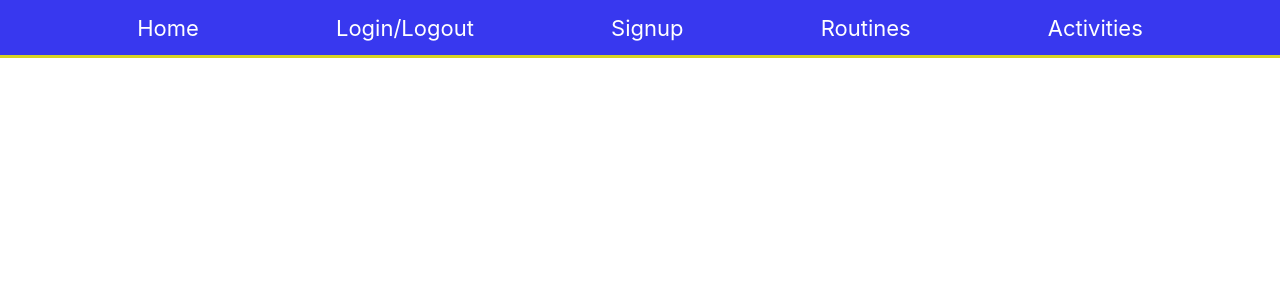
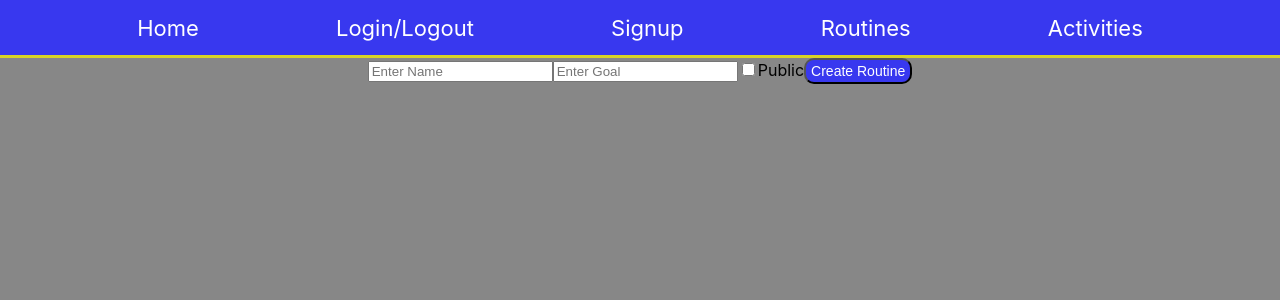
Before and after one commit to RLjumber/FitnessTrackerFrontend, a React (Create React App) app: page /myroutines in a window 1280 px wide. Shown: the top 300 px of the page. Built offline with nearby package versions, Linux system fonts and the light colour scheme.

Commit message:
add routine now working

```diff
--- a/src/App.js
+++ b/src/App.js
@@ -96,7 +96,14 @@ function App() {
             />
           </Route>
 
-          <Route exact path={"/:username/routines"}
+          <Route exact path = {"/myroutines"}>
+            <MyRoutines
+              BASE_URL={BASE_URL}
+              jwt={jwt}
+              />
+          </Route>
+
+          {/* <Route exact path={"/:username/routines"}
             render={
               (routeProps) => {
                 const {
@@ -115,7 +122,7 @@ function App() {
                 );
               }
             }
-          />
+          /> */}
 
         </Switch>
       </Router>
--- a/src/components/AddRoutine.js
+++ /dev/null
@@ -1,58 +0,0 @@
-import React, { useState } from 'react';
-import { Link } from "react-router-dom";
-import buttonStyles from './button.module.css';
-import styles from './Routines.module.css';
-
-const AddRoutine = (props) => {
-      const jwt = props.jwt;
-      const BASE_URL = props.BASE_URL;
-      const [goal, setGoal] = useState('');
-      const [name, setName] = useState('');
-
-      async function addRoutine() {
-            try {
-
-                  const response = await fetch(
-                        `${BASE_URL}/myroutines`, {
-                        method: "POST",
-                        headers: {
-                              "Content-Type": "application/json",
-                              "Authorization": `Bearer ${jwt}`,
-                        },
-                        body: JSON.stringify({
-                              name: name,
-                              description: description
-                        }),
-                  }
-                  );
-
-                  const json = await response.json();
-                  if (json.error) {
-                        alert(json.error);
-                  }
-            } catch (error) {
-                  console.error(error);
-            }
-      }
-
-      return (
-            <form className={styles.container} onSubmit={(e) => {
-                  setName('');
-                  setDescription('');
-                  e.preventDefault();
-            }}>
-                  <div className={styles.input_all}>
-                        <input className={styles.input}
-                              placeholder='Enter Name'
-                              onChange={(e) => setName(e.target.value)} />
-                        <input className={styles.input}
-                              placeholder='Enter Goal'
-                              onChange={(e) => setGoal(e.target.value)} />
-
-                        <Link to="/myroutines"><button className={buttonStyles.button} onClick={addRoutine}>Create</button></Link>
-                  </div>
-            </form>
-      );
-}
-
-export default AddRoutine;
--- a/src/components/MyRoutines.js
+++ b/src/components/MyRoutines.js
@@ -0,0 +1,103 @@
+import React, { useState } from 'react';
+import { Link } from "react-router-dom";
+import buttonStyles from './button.module.css';
+import styles from './Routines.module.css';
+
+const AddRoutine = (props) => {
+      const jwt = props.jwt;
+      const BASE_URL = props.BASE_URL;
+      const [goal, setGoal] = useState('');
+      const [name, setName] = useState('');
+      const [isPublic, setIsPublic] = useState(false);
+
+      async function addRoutine() {
+            try {
+
+                  const response = await fetch(
+                        `${BASE_URL}/routines`, {
+                        method: "POST",
+                        headers: {
+                              "Content-Type": "application/json",
+                              "Authorization": `Bearer ${jwt}`,
+                        },
+                        body: JSON.stringify({
+                              name: name,
+                              goal: goal,
+                              isPublic: isPublic
+                        }),
+                  }
+                  );
+
+                  const json = await response.json();
+                  if (json.error) {
+                        alert(json.error);
+                  }
+            } catch (error) {
+                  console.error(error);
+            }
+      }
+
+      async function getAllPrivatesRoutines(username) {
+        try {
+
+            const response = await fetch()
+
+
+
+            const json = await response.json();
+                if (json.error) {
+                alert(json.error);
+                  }
+        } catch (error) {
+            console.error(error)
+        }
+      }
+
+    const handleCheckbox = () => {
+        setIsPublic(!isPublic);
+    };
+
+
+      return (
+        <div>
+                <form className={styles.container} onSubmit={(e) => {
+                    setName('');
+                    setGoal('');
+                    e.preventDefault();
+                }}>
+                    <div className={styles.input_all}>
+                            <input className={styles.input}
+                                placeholder='Enter Name'
+                                onChange={(e) => setName(e.target.value)} />
+                            <input className={styles.input}
+                                placeholder='Enter Goal'
+                                onChange={(e) => setGoal(e.target.value)} />
+                            <label>
+                              <input type="checkbox" checked={isPublic} onChange={handleCheckbox} />Public
+                            </label>
+
+                            <Link to="/myroutines"><button className={buttonStyles.button} onClick={addRoutine}>Create Routine</button></Link>
+                    </div>
+                </form>
+
+                {/* <div className={styles.container}>
+                <div className={styles.routines_top}>
+                    <h2>Routines</h2>
+                </div>
+
+                {.map((routine) =>
+                    <div key={routine.id} className={styles.routines_text}>
+                            <RoutineCard
+                                key={routine.id}
+                                routine={routine}
+                            />
+                    </div>
+                )
+                }
+                </div> */}
+
+            </div>
+      );
+}
+
+export default AddRoutine;
```
